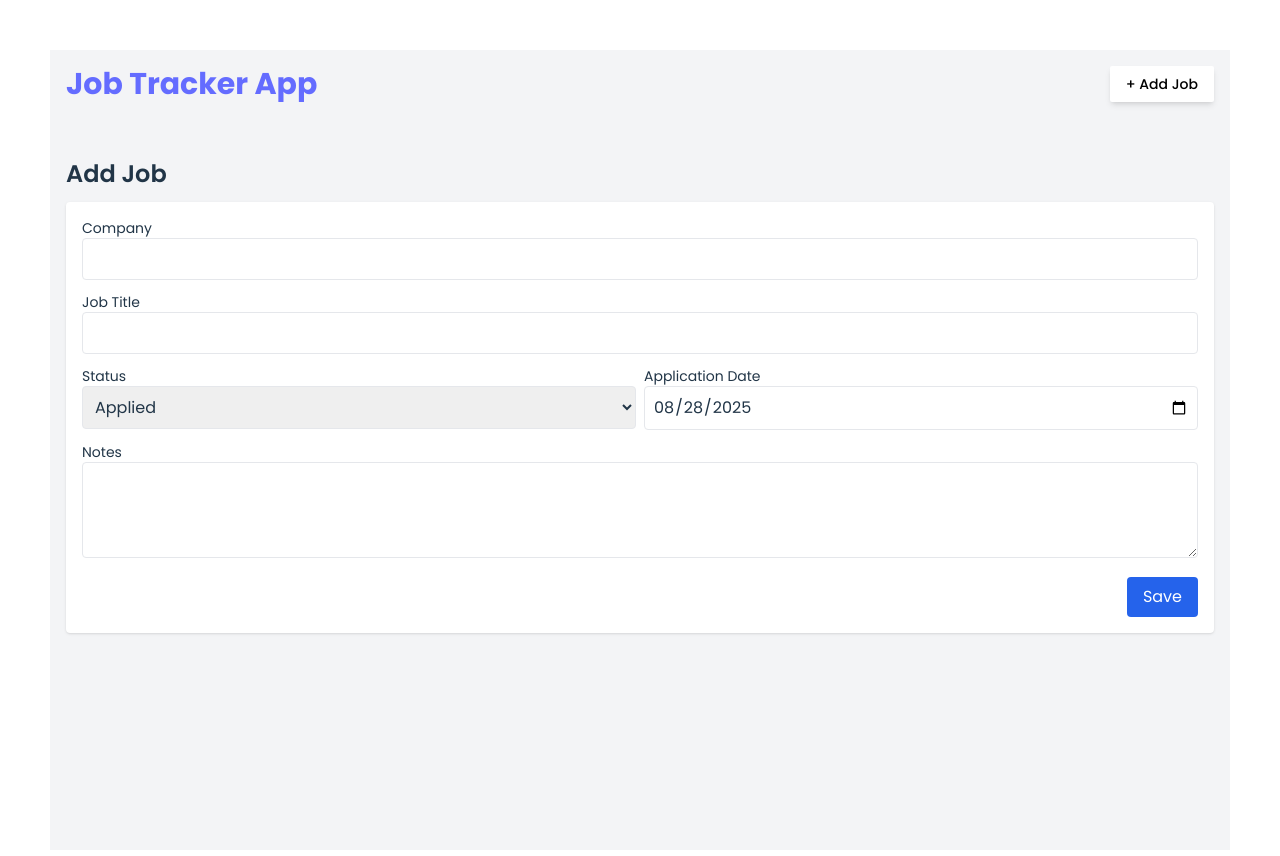
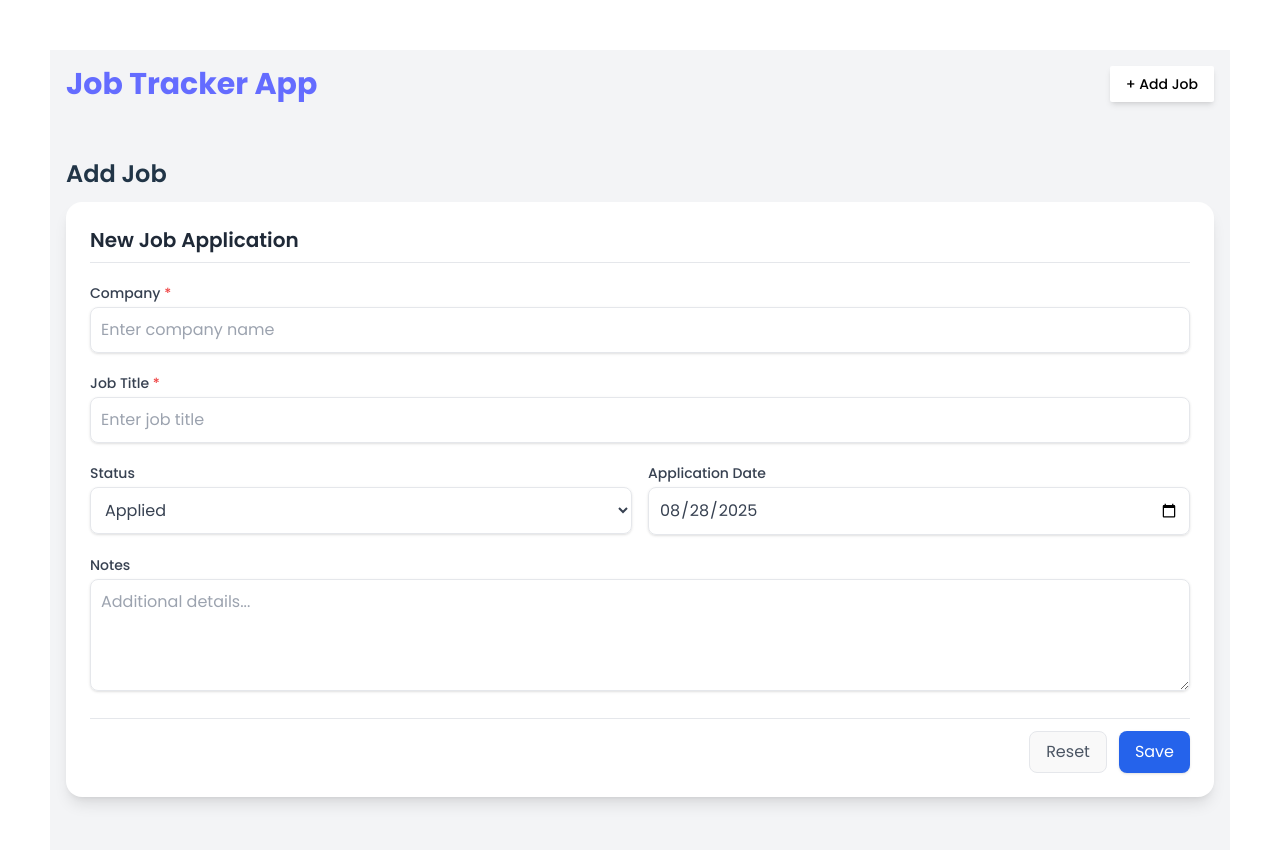
Before and after one commit to TonyBimenyi/task4_elevvo_intern, a React (Vite) app: page /add in a window 1280 px wide. Shown: the top 856 px of the page. Built offline with nearby package versions, Linux system fonts and the light colour scheme.

Commit message:
changing the form design

```diff
--- a/src/components/JobForm.jsx
+++ b/src/components/JobForm.jsx
@@ -1,35 +1,67 @@
-import React, { useState } from 'react';
-
+import React, { useState } from "react";
 
 export default function JobForm({ initial = null, onSave }) {
-const [company, setCompany] = useState(initial?.company ?? '');
-const [title, setTitle] = useState(initial?.title ?? '');
-const [status, setStatus] = useState(initial?.status ?? 'Applied');
-const [date, setDate] = useState(initial?.date ?? new Date().toISOString().slice(0, 10));
-const [notes, setNotes] = useState(initial?.notes ?? '');
-
+  const [company, setCompany] = useState(initial?.company ?? "");
+  const [title, setTitle] = useState(initial?.title ?? "");
+  const [status, setStatus] = useState(initial?.status ?? "Applied");
+  const [date, setDate] = useState(
+    initial?.date ?? new Date().toISOString().slice(0, 10)
+  );
+  const [notes, setNotes] = useState(initial?.notes ?? "");
 
   function submit(e) {
     e.preventDefault();
-if (!company.trim() || !title.trim()) return alert('Company and title are required');
+    if (!company.trim() || !title.trim())
+      return alert("Company and title are required");
     onSave({ company: company.trim(), title: title.trim(), status, date, notes });
   }
 
+  return (
+    <form
+      onSubmit={submit}
+      className=" bg-white w-full p-6 rounded-2xl shadow-lg space-y-5"
+    >
+      <h2 className="text-xl font-semibold text-gray-800 border-b pb-2">
+        {initial ? "Edit Job Application" : "New Job Application"}
+      </h2>
 
-return (
-<form onSubmit={submit} className="space-y-3 bg-white p-4 shadow rounded">
+      {/* Company */}
       <div>
-<label className="block text-sm">Company</label>
-<input value={company} onChange={(e) => setCompany(e.target.value)} className="w-full border rounded p-2" />
+        <label className="block text-sm font-medium text-gray-700 mb-1">
+          Company <span className="text-red-500">*</span>
+        </label>
+        <input
+            value={company}
+            onChange={(e) => setCompany(e.target.value)}
+            className="w-full border shadow bg-transparent rounded-lg p-2.5 text-gray-700 placeholder-gray-400 focus:ring-2 focus:ring-blue-500 focus:outline-none"
+            placeholder="Enter company name"
+            />
       </div>
+
+      {/* Job Title */}
       <div>
-<label className="block text-sm">Job Title</label>
-<input value={title} onChange={(e) => setTitle(e.target.value)} className="w-full border rounded p-2" />
+        <label className="block text-sm font-medium text-gray-700 mb-1">
+          Job Title <span className="text-red-500">*</span>
+        </label>
+        <input
+          value={title}
+          onChange={(e) => setTitle(e.target.value)}
+          className="w-full shadow bg-transparent border rounded-lg p-2.5 text-gray-700 focus:ring-2 focus:ring-blue-500 focus:outline-none"
+          placeholder="Enter job title"
+        />
       </div>
-<div className="grid grid-cols-2 gap-2">
+
+      {/* Status + Date */}
+      <div className="grid grid-cols-2 gap-4">
         <div>
-<label className="block text-sm">Status</label>
-<select value={status} onChange={(e) => setStatus(e.target.value)} className="w-full border rounded p-2">
+          <label className="block text-sm font-medium text-gray-700 mb-1">
+            Status
+          </label>
+          <select
+            value={status}
+            onChange={(e) => setStatus(e.target.value)}
+            className="w-full shadow bg-transparent border rounded-lg p-2.5 text-gray-700 focus:ring-2 focus:ring-blue-500 focus:outline-none"
+          >
             <option>Applied</option>
             <option>Interviewing</option>
             <option>Offer</option>
@@ -37,16 +69,52 @@ return (
           </select>
         </div>
         <div>
-<label className="block text-sm">Application Date</label>
-<input type="date" value={date} onChange={(e) => setDate(e.target.value)} className="w-full border rounded p-2" />
+          <label className="block text-sm font-medium text-gray-700 mb-1">
+            Application Date
+          </label>
+          <input
+            type="date"
+            value={date}
+            onChange={(e) => setDate(e.target.value)}
+            className="w-full shadow bg-transparent border rounded-lg p-2.5 text-gray-700 focus:ring-2 focus:ring-blue-500 focus:outline-none"
+          />
         </div>
       </div>
+
+      {/* Notes */}
       <div>
-<label className="block text-sm">Notes</label>
-<textarea value={notes} onChange={(e) => setNotes(e.target.value)} className="w-full border rounded p-2 h-24" />
+        <label className="block text-sm font-medium text-gray-700 mb-1">
+          Notes
+        </label>
+        <textarea
+          value={notes}
+          onChange={(e) => setNotes(e.target.value)}
+          className="w-full shadow bg-transparent border rounded-lg p-2.5 text-gray-700 focus:ring-2 focus:ring-blue-500 focus:outline-none h-28"
+          placeholder="Additional details..."
+        />
       </div>
-<div className="flex items-center justify-end">
-<button type="submit" className="px-4 py-2 bg-blue-600 text-white rounded">Save</button>
+
+      {/* Actions */}
+      <div className="flex justify-end gap-3 pt-3 border-t">
+        <button
+          type="button"
+          className="px-4 py-2  rounded-lg border text-gray-600 hover:bg-gray-100 transition"
+          onClick={() => {
+            setCompany("");
+            setTitle("");
+            setStatus("Applied");
+            setDate(new Date().toISOString().slice(0, 10));
+            setNotes("");
+          }}
+        >
+          Reset
+        </button>
+        <button
+          type="submit"
+          className="px-4 py-2 bg-blue-600 text-white rounded-lg shadow hover:bg-blue-700 transition"
+        >
+          Save
+        </button>
       </div>
     </form>
   );
```
Also changed, not shown: src/index.css (line endings or trailing spaces). Lines whose indentation alone changed are shown as unchanged.
